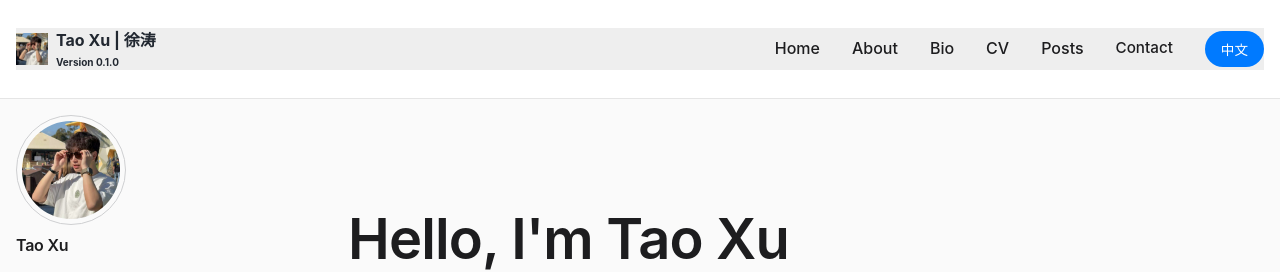
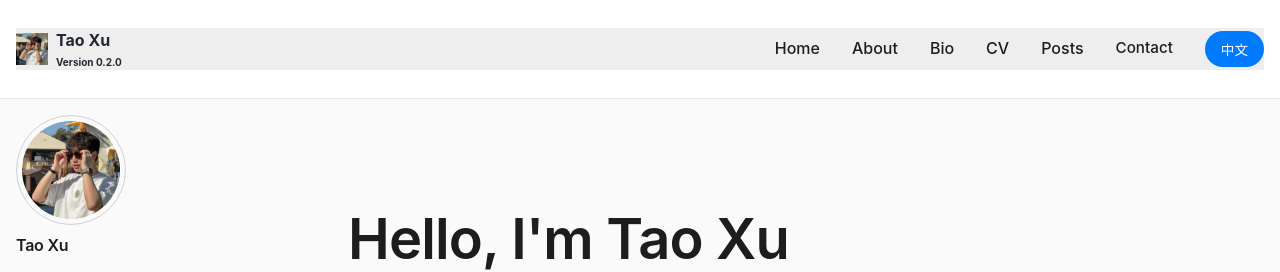
Before and after one commit to taoxee/taoxee.github.io, a Jekyll site: the page built from index.html, in a window 1280 px wide and 900 px high. Shown: the top 272 px of the window. Built offline with Jekyll 4.4.1, drawn with Linux system fonts in a browser that asks for light colours; cached includes are drawn as plain includes; the list of posts is cut into pages by our own code.

Commit message:
Update version to 0.2.0 in _config.yml

```diff
--- a/_config.yml
+++ b/_config.yml
@@ -16,9 +16,9 @@ minimal_mistakes_skin    : "air" # "air", "aqua", "contrast", "dark", "dirt", "n
 
 # Site Settings
 locale                   : "en-US"
-title                    : "Tao Xu | 徐涛"
+title                    : "Tao Xu"
 title_separator          : "-"
-subtitle                 : "Version 0.1.0" # site tagline that appears below site title in masthead
+subtitle                 : "Version 0.2.0" # site tagline that appears below site title in masthead
 name                     : "Tao Xu"
 description              : "a website all about me."
 url                      : "https://taoxee.github.io/" # the base hostname & protocol for your site e.g. "https://mmistakes.github.io"
```
